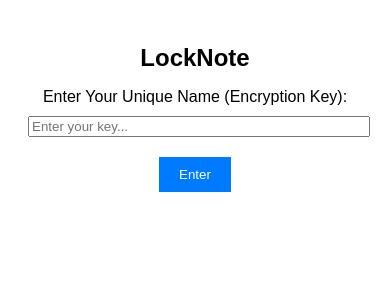
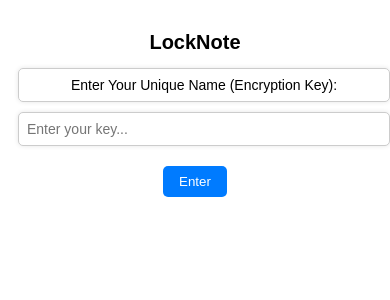
Before and after one commit to StartupSprint/Locknote, a PHP site: page / in a window 390 px wide. Shown: the top 300 px of the page. Run offline with PHP 8.4, Linux system fonts and the light colour scheme; data that the repository does not hold is empty.

Commit message:
Files Updated

```diff
--- /dev/null
+++ b/google40995a086cbfe43b.html
@@ -0,0 +1 @@
+google-site-verification: google40995a086cbfe43b.html
--- a/index.html
+++ b/index.html
@@ -5,6 +5,9 @@
     <meta name="viewport" content="width=device-width, initial-scale=1.0">
     <title>LockNote</title>
     <link rel="stylesheet" href="styles.css">
+    <meta name="viewport" content="width=device-width, initial-scale=1">
+    <meta name="google-site-verification" content="LLJHbHMU-XamNVgtccA8rVOi9AwIDyhh28i3RQ2NLEk" />
+    <meta name="google-site-verification" content="XhlgSd-xs3Fds3Nx5SDJOUhMpCnswOvzr1aPrYBcIMY" />
 </head>
 <body>
     <div class="container">
--- a/retrieve_note.php
+++ b/retrieve_note.php
@@ -1,10 +1,12 @@
 <?php
 $key = $_POST['key'];
+
 // Database connection settings
 $servername = "sql211.infinityfree.com";
 $username = "if0_35085005";
 $password = "z93UAb75vWW";
 $dbname = "if0_35085005_locknote";
+
 $conn = new mysqli($servername, $username, $password, $dbname);
 
 if ($conn->connect_error) {
@@ -13,6 +15,7 @@ if ($conn->connect_error) {
 
 // Escape the input to prevent SQL injection (better to use prepared statements)
 $key = $conn->real_escape_string($key);
+
 // Query the database to retrieve the note based on the key
 $sql = "SELECT note FROM notes WHERE code = '$key'";
 $result = $conn->query($sql);
@@ -23,5 +26,6 @@ if ($result->num_rows > 0) {
 } else {
     echo 'not_found';
 }
+
 $conn->close();
 ?>
--- a/styles.css
+++ b/styles.css
@@ -1,33 +1,65 @@
+/* Add this CSS to your styles.css file */
+
 body {
     font-family: Arial, sans-serif;
 }
+
 .container {
-    max-width: 400px;
-    margin: 0 auto;
+    max-width: 100%;
     padding: 20px;
     text-align: center;
 }
+
 h1 {
     font-size: 24px;
 }
+
 label, textarea, input {
     display: block;
     margin: 10px 0;
     width: 100%;
+    padding: 10px;
+    border: 1px solid #ccc;
+    border-radius: 5px;
+    box-shadow: 0 0 5px rgba(0, 0, 0, 0.1);
 }
+
 button {
     margin: 10px;
     padding: 10px 20px;
     background-color: #007BFF;
     color: white;
     border: none;
+    border-radius: 5px;
     cursor: pointer;
+    transition: background-color 0.3s;
 }
+
+button:hover {
+    background-color: #0056b3;
+}
+
 #message {
     margin-top: 10px;
     font-weight: bold;
 }
-#noteDisplay {
-    margin-top: 10px;
-    font-weight: bold;
+
+/* Add media queries for responsiveness */
+@media (max-width: 768px) {
+    /* For screens smaller than 768px wide */
+    .container {
+        padding: 10px;
+    }
+    h1 {
+        font-size: 20px;
+    }
+    label, textarea, input {
+        padding: 8px;
+        font-size: 14px;
+    }
+    button {
+        padding: 8px 16px;
+    }
 }
+
+/* You can add more media queries as needed for different screen sizes */
```
Also changed, not shown: sitemap.xml (added, +19 -0 lines).
